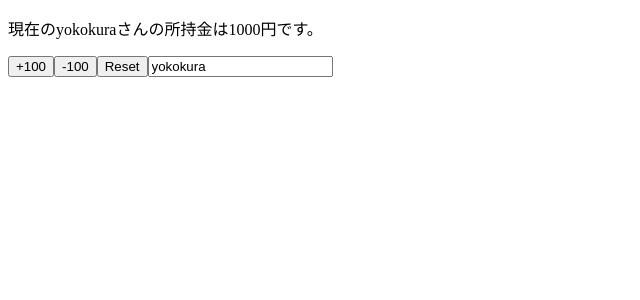
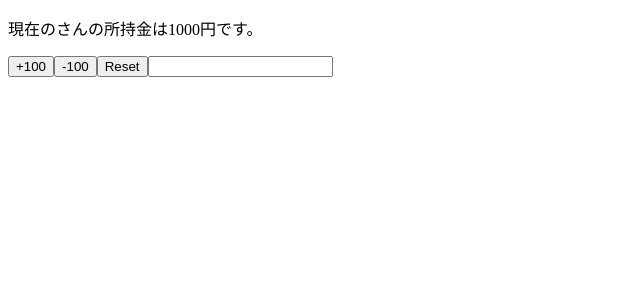
Before and after one commit to yk-port/react-advance-hooks, a React (Create React App) app: page / in a window 1280 px wide. Shown: the top 300 px of the page, without its empty margins (0-640 px from the left). Built offline with nearby package versions, Linux system fonts and the light colour scheme.

Commit message:
implement object state

```diff
--- a/src/App.js
+++ b/src/App.js
@@ -1,28 +1,27 @@
 import React, { useState } from 'react'
 
 const App = props => {
-  const [name, setName] = useState(props.name)
-  const [price, setPrice] = useState(props.price)
+  // state = {name: 'yokokura', price: 1000} というobjectを定義している
+  const [state, setState] = useState(props)
 
-  const reset = () => {
-    setName(props.name)
-    setPrice(props.price)
-  }
+  // state.nameやstate.priceと書くのが冗長なため、stateのプロパティを分割代入する
+  const { name, price } = state
 
   return (
     <>
       <p>現在の{name}さんの所持金は{price}円です。</p>
-      <button onClick={() => setPrice(price + 100)}>+100</button>
-      <button onClick={() => setPrice(price - 100)}>-100</button>
-      <button onClick={reset}>Reset</button>
-      <input value={name} onChange={e => setName(e.target.value)} />
+      {/* setStateの第一引数にstateのコピー、第二引数に変更したいプロパティと値をセットしている */}
+      <button onClick={() => setState({ ...state, price: price + 100 })}>+100</button>
+      <button onClick={() => setState({ ...state, price: price - 100 })}>-100</button>
+      <button onClick={() => setState(props)}>Reset</button>
+      <input value={name} onChange={e => setState({ ...state, name: e.target.value })} />
     </>
   )
 }
 
-// defaultPropsの値をpropsを使って値を渡すことができる
+// defaultPropsの値(下記のケースはnameとpriceを持ったobject)をpropsに渡すことができる
 App.defaultProps = {
-  name: 'yokokura',
+  name: '',
   price: 1000
 }
 
```
